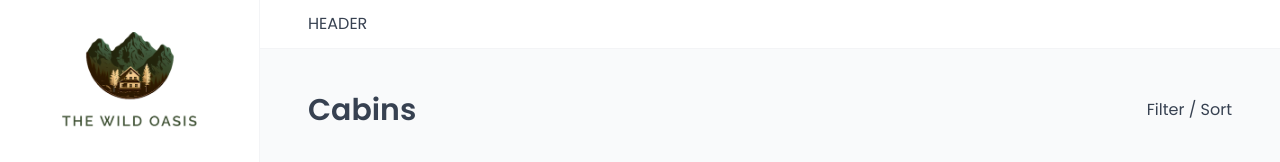
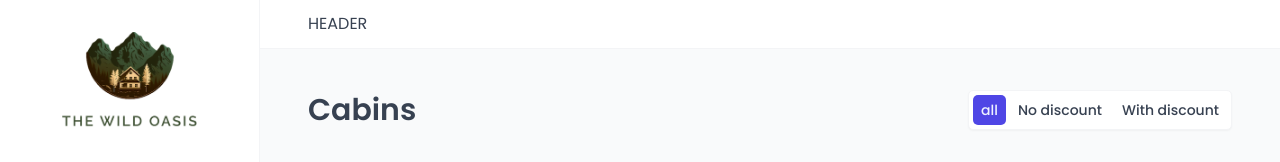
Before and after one commit to JeanCastellotti/react-the-wild-oasis, a React (Vite) app: page /cabins in a window 1280 px wide. Shown: the top 162 px of the page. Built offline with nearby package versions, Linux system fonts and the light colour scheme; no server answers; the database is empty; a web font is replaced by a local one.

Commit message:
feat: filter cabins

```diff
--- a/src/features/cabins/CabinTable.jsx
+++ b/src/features/cabins/CabinTable.jsx
@@ -1,38 +1,27 @@
-import styled from 'styled-components'
+import { useSearchParams } from 'react-router-dom'
+
+import CabinRow from './CabinRow'
+import { useCabins } from './useCabins'
 
 import Spinner from '../../ui/Spinner'
-import CabinRow from './CabinRow'
-
-import { useCabins } from './useCabins'
 import Table from '../../ui/Table'
 import Menus from '../../ui/Menus'
 
-// const Table = styled.div`
-//   border: 1px solid var(--color-grey-200);
-//   font-size: 1.4rem;
-//   background-color: var(--color-grey-0);
-//   border-radius: 7px;
-//   overflow: hidden;
-// `
-
-const TableHeader = styled.header`
-  display: grid;
-  grid-template-columns: 0.6fr 1.8fr 2.2fr 1fr 1fr 1fr;
-  column-gap: 2.4rem;
-  align-items: center;
-  background-color: var(--color-grey-50);
-  border-bottom: 1px solid var(--color-grey-100);
-  text-transform: uppercase;
-  letter-spacing: 0.4px;
-  font-weight: 600;
-  color: var(--color-grey-600);
-  padding: 1.6rem 2.4rem;
-`
-
 function CabinTable() {
   const { data: cabins, isLoading } = useCabins()
+  const [params] = useSearchParams()
 
   if (isLoading) return <Spinner />
+
+  const filter = params.get('discount') || 'all'
+
+  let filteredCabins
+
+  if (filter === 'all') filteredCabins = cabins
+  if (filter === 'no-discount')
+    filteredCabins = cabins.filter((c) => c.discount === 0)
+  if (filter === 'with-discount')
+    filteredCabins = cabins.filter((c) => c.discount > 0)
 
   return (
     <Menus>
@@ -46,7 +35,7 @@ function CabinTable() {
           <div></div>
         </Table.Header>
         <Table.Body
-          items={cabins}
+          items={filteredCabins}
           render={(cabin) => <CabinRow cabin={cabin} key={cabin.id} />}
         />
       </Table>
--- /dev/null
+++ b/src/features/cabins/CabinTableOperations.jsx
@@ -0,0 +1,19 @@
+import TableOperations from '../../ui/TableOperations'
+import Filter from '../../ui/Filter'
+
+function CabinTableOperations() {
+  return (
+    <TableOperations>
+      <Filter
+        filterField="discount"
+        options={[
+          { value: 'all', label: 'all' },
+          { value: 'no-discount', label: 'No discount' },
+          { value: 'with-discount', label: 'With discount' },
+        ]}
+      />
+    </TableOperations>
+  )
+}
+
+export default CabinTableOperations
--- a/src/pages/Cabins.jsx
+++ b/src/pages/Cabins.jsx
@@ -2,13 +2,14 @@ import CabinTable from '../features/cabins/CabinTable'
 import Heading from '../ui/Heading'
 import Row from '../ui/Row'
 import AddCabin from '../features/cabins/AddCabin'
+import CabinTableOperations from '../features/cabins/CabinTableOperations'
 
 function Cabins() {
   return (
     <>
       <Row type="horizontal">
         <Heading>Cabins</Heading>
-        <p>Filter / Sort</p>
+        <CabinTableOperations />
       </Row>
       <Row>
         <CabinTable />
--- /dev/null
+++ b/src/ui/Filter.jsx
@@ -0,0 +1,62 @@
+import { useSearchParams } from 'react-router-dom'
+import styled, { css } from 'styled-components'
+
+const StyledFilter = styled.div`
+  border: 1px solid var(--color-grey-100);
+  background-color: var(--color-grey-0);
+  box-shadow: var(--shadow-sm);
+  border-radius: var(--border-radius-sm);
+  padding: 0.4rem;
+  display: flex;
+  gap: 0.4rem;
+`
+
+const FilterButton = styled.button`
+  background-color: var(--color-grey-0);
+  border: none;
+
+  ${(props) =>
+    props.active &&
+    css`
+      background-color: var(--color-brand-600);
+      color: var(--color-brand-50);
+    `}
+
+  border-radius: var(--border-radius-sm);
+  font-weight: 500;
+  font-size: 1.4rem;
+  /* To give the same height as select */
+  padding: 0.44rem 0.8rem;
+  transition: all 0.3s;
+
+  &:hover:not(:disabled) {
+    background-color: var(--color-brand-600);
+    color: var(--color-brand-50);
+  }
+`
+
+function Filter({ filterField, options }) {
+  const [params, setParams] = useSearchParams()
+  const currentFilter = params.get(filterField) || options.at(0).value
+
+  function handleClick(value) {
+    params.set(filterField, value)
+    setParams(params)
+  }
+
+  return (
+    <StyledFilter>
+      {options.map((option) => (
+        <FilterButton
+          onClick={() => handleClick(option.value)}
+          active={currentFilter === option.value}
+          key={option.value}
+        >
+          {option.label}
+        </FilterButton>
+      ))}
+    </StyledFilter>
+  )
+}
+
+export default Filter
--- /dev/null
+++ b/src/ui/TableOperations.jsx
@@ -0,0 +1,9 @@
+import styled from 'styled-components';
+
+const TableOperations = styled.div`
+  display: flex;
+  align-items: center;
+  gap: 1.6rem;
+`;
+
+export default TableOperations;
```
Also changed, not shown: src/ui/Select.jsx (added, +15 -0 lines).
